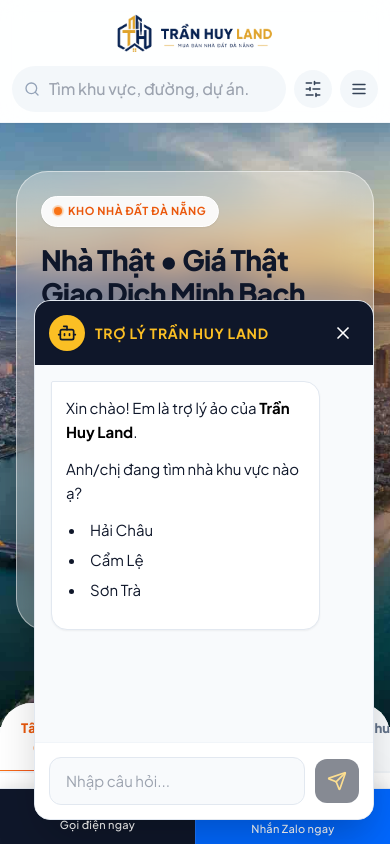
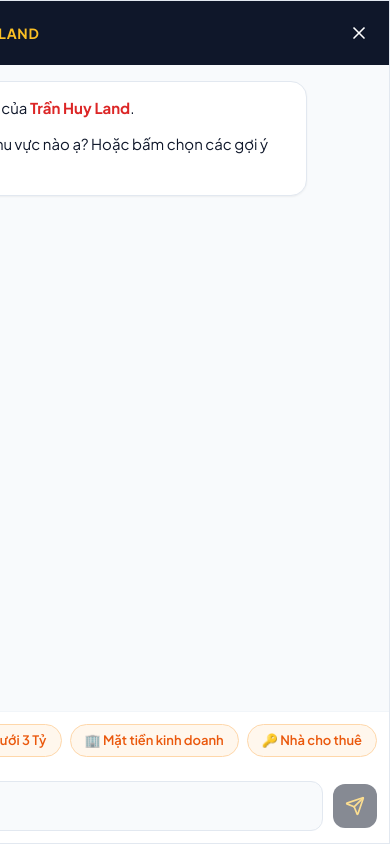
Before and after one commit to tranhuyland/tranhuylanddanang, a Next.js app: page / in a window 390 px wide. Both pictures are taken after a click on the button 346 px from the left and 787 px from the top of the page. Shown: the top 844 px of the page. Built offline with nearby package versions, Linux system fonts and the light colour scheme; no server answers.

Commit message:
Update AIChatbot.tsx

```diff
--- a/src/components/AIChatbot.tsx
+++ b/src/components/AIChatbot.tsx
@@ -3,18 +3,32 @@ import React, { useState, useEffect, useRef } from "react";
 import { X, Send, Bot, Loader2 } from "lucide-react";
 import ReactMarkdown from "react-markdown";
 
-// 🛠️ BỘ LỌC THÔNG MINH: Chuyển đổi HTML của AI thành Markdown chuẩn
+// 🛠️ DANH SÁCH THẺ BẤM NHANH (GỢI Ý)
+const QUICK_REPLIES = [
+  "🏠 Nhà Hải Châu",
+  "💰 Dưới 3 Tỷ",
+  "🏢 Mặt tiền kinh doanh",
+  "🔑 Nhà cho thuê"
+];
+
+// 🛠️ BỘ LỌC THÔNG MINH: Chuyển đổi HTML & Tự động tô đỏ Giá tiền
 const formatAIResponse = (text: string) => {
   if (!text) return "";
-  let formatted = text.replace(/<br\s*\/?>/gi, '\n\n'); // Biến thẻ <br/> thành 2 lần Enter (xuống dòng)
-  formatted = formatted.replace(/<a\s+href=['"]([^'"]+)['"][^>]*>(.*?)<\/a>/gi, '[$2]($1)'); // Biến thẻ <a> thành link Markdown
+  let formatted = text.replace(/<br\s*\/?>/gi, '\n\n');
+  formatted = formatted.replace(/<a\s+href=['"]([^'"]+)['"][^>]*>(.*?)<\/a>/gi, '[$2]($1)');
+
+  // Tự động bọc dấu ** cho các cụm từ chỉ giá (tỷ, triệu, tr/tháng) để in đậm
+  formatted = formatted.replace(/(\d+(?:[.,]\d+)?\s*(?:tỷ|ty|triệu|trieu|tr\/tháng))/gi, '**$1**');
+  // Dọn dẹp nếu AI đã tự in đậm rồi (tránh bị lỗi 4 dấu sao ****)
+  formatted = formatted.replace(/\*\*\*\*/g, '**');
+
   return formatted;
 };
 
 export default function AIChatbot() {
   const [isOpen, setIsOpen] = useState(false);
   const [messages, setMessages] = useState<{ role: "user" | "ai"; text: string }[]>([
-    { role: "ai", text: "Xin chào! Em là trợ lý ảo của **Trần Huy Land**. \n\nAnh/chị đang tìm nhà khu vực nào ạ? \n- Hải Châu \n- Cẩm Lệ \n- Sơn Trà" }
+    { role: "ai", text: "Xin chào! Em là trợ lý ảo của **Trần Huy Land**. \n\nAnh/chị đang tìm nhà khu vực nào ạ? Hoặc bấm chọn các gợi ý bên dưới nhé!" }
   ]);
   const [input, setInput] = useState("");
   const [loading, setLoading] = useState(false);
@@ -45,16 +59,18 @@ export default function AIChatbot() {
   };
 
   return (
-    <div className="fixed bottom-6 right-4 sm:right-6 z-[9999]">
+    <div className="fixed bottom-0 sm:bottom-6 right-0 sm:right-6 z-[9999]">
       {!isOpen ? (
+        <div className="p-4 sm:p-0 flex justify-end">
           <button
             onClick={() => setIsOpen(true)}
             className="w-14 h-14 bg-slate-900 text-amber-400 rounded-full flex items-center justify-center shadow-2xl animate-bounce hover:animate-none transition-transform hover:scale-105"
           >
             <Bot className="w-7 h-7" />
           </button>
+        </div>
       ) : (
-        <div className="bg-white w-[340px] sm:w-[380px] h-[520px] rounded-2xl shadow-2xl border border-slate-200 flex flex-col overflow-hidden animate-in slide-in-from-bottom-5">
+        <div className="bg-white w-full sm:w-[380px] h-[100dvh] sm:h-[550px] max-h-[100dvh] sm:max-h-[85dvh] sm:rounded-2xl shadow-2xl border border-slate-200 flex flex-col overflow-hidden animate-in slide-in-from-bottom-5">
           {/* Header */}
           <div className="bg-slate-900 p-3.5 text-white flex items-center justify-between shrink-0">
             <div className="flex items-center gap-2.5">
@@ -68,7 +84,7 @@ export default function AIChatbot() {
             </button>
           </div>
 
-          {/* Messages */}
+          {/* Messages Area */}
           <div className="flex-1 p-4 overflow-y-auto space-y-5 bg-slate-50 scrollbar-hide">
             {messages.map((m, idx) => (
               <div key={idx} className={`flex ${m.role === "user" ? "justify-end" : "justify-start"}`}>
@@ -83,10 +99,10 @@ export default function AIChatbot() {
                            p: ({ node, ...props }) => <p {...props} className="mb-3 last:mb-0" />,
                            ul: ({ node, ...props }) => <ul {...props} className="pl-5 mb-3 list-disc space-y-1.5" />,
                            li: ({ node, ...props }) => <li {...props} className="pl-1" />,
-                           strong: ({ node, ...props }) => <strong {...props} className="font-bold text-black" />
+                           // 🔴 TÔ ĐỎ VÀ IN ĐẬM TẤT CẢ CÁC ĐOẠN CHỮ QUAN TRỌNG (ĐẶC BIỆT LÀ GIÁ TIỀN)
+                           strong: ({ node, ...props }) => <strong {...props} className="font-bold text-red-600" />
                          }}
                        >
-                         {/* Gọi hàm bùa chú ở đây để lọc nội dung trước khi render */}
                          {formatAIResponse(m.text)}
                        </ReactMarkdown>
                     </div>
@@ -108,15 +124,32 @@ export default function AIChatbot() {
             <div ref={messagesEndRef} />
           </div>
 
+          {/* Quick Replies (Thẻ bấm nhanh) */}
+          <div className="bg-white px-3 pt-3 pb-1 border-t border-slate-100 shrink-0">
+            <div className="flex gap-2 overflow-x-auto scrollbar-hide pb-2">
+              {QUICK_REPLIES.map((reply, i) => (
+                <button
+                  key={i}
+                  onClick={() => handleSend(reply)}
+                  disabled={loading}
+                  className="whitespace-nowrap px-3.5 py-1.5 bg-orange-50 text-orange-600 border border-orange-200 rounded-full text-[13px] font-semibold hover:bg-orange-100 transition-colors disabled:opacity-50"
+                >
+                  {reply}
+                </button>
+              ))}
+            </div>
+          </div>
+
           {/* Input Area */}
           <form
             onSubmit={(e) => { e.preventDefault(); handleSend(input); }}
-            className="p-3.5 border-t border-slate-100 bg-white shrink-0 flex gap-2.5 items-center"
+            className="p-3 bg-white shrink-0 flex gap-2.5 items-center pb-safe"
           >
             <input
               value={input}
               onChange={(e) => setInput(e.target.value)}
-              className="flex-1 border border-slate-200 bg-slate-50 rounded-xl px-4 py-3 text-[15px] focus:outline-none focus:border-amber-500 focus:ring-1 focus:ring-amber-500 transition-all"
+              // 🟢 text-[16px] là CHÌA KHÓA để iPhone không bị nhảy/Zoom màn hình khi bấm vào ô nhập liệu
+              className="flex-1 border border-slate-200 bg-slate-50 rounded-xl px-4 py-3 text-[16px] focus:outline-none focus:border-amber-500 focus:ring-1 focus:ring-amber-500 transition-all"
               placeholder="Nhập câu hỏi..."
             />
             <button
```
Lines whose indentation alone changed are shown as unchanged.
